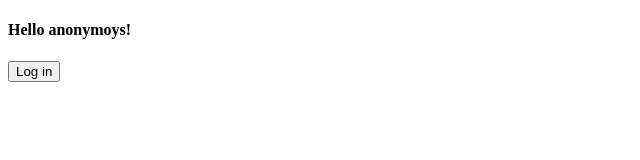
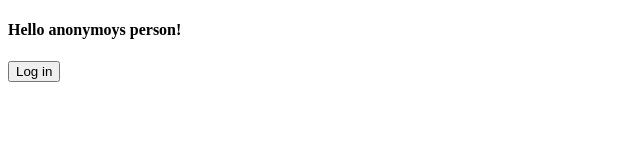
Before and after one commit to krawaller/davidspokevote, a plain HTML site: page index.html in a window 1280 px wide. Shown: the full height of the page, 0-640 px from the left. Drawn offline with Linux system fonts and the light colour scheme; no server answers.

Commit message:
important change

```diff
--- a/index.html
+++ b/index.html
@@ -34,7 +34,7 @@
   </div>
 
   <div id="outside">
-    <h4>Hello anonymoys!</h4>
+    <h4>Hello anonymoys person!</h4>
     <button id="loginbtn">Log in</button>
   </div>
 
```
